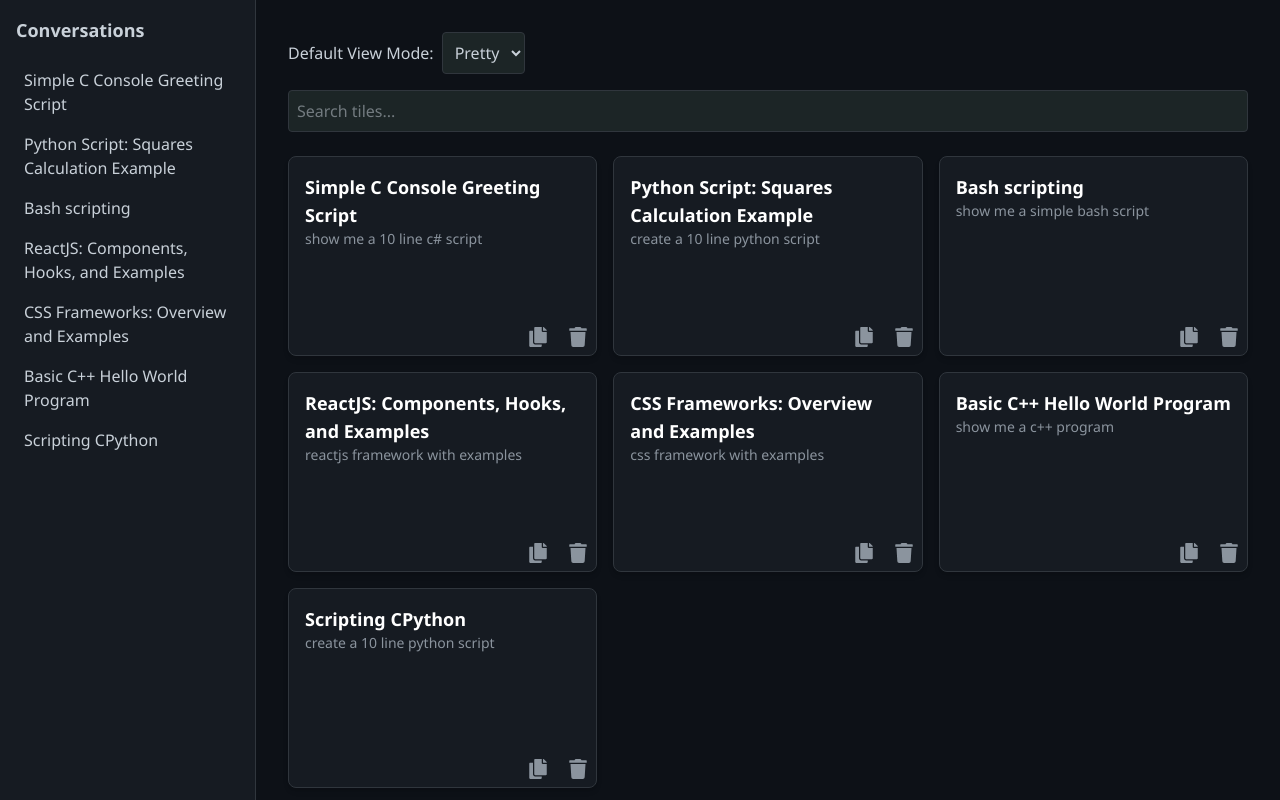
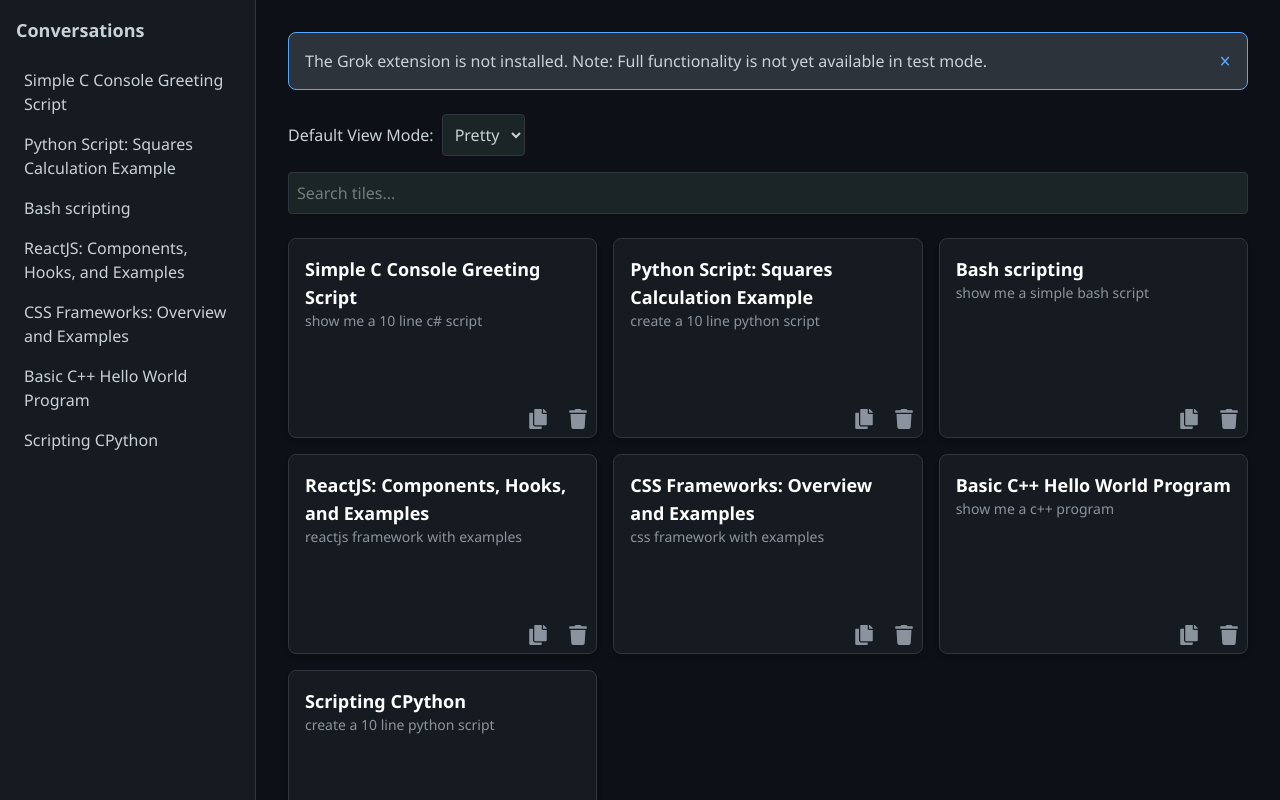
Before and after one commit to spencermx/Exporter, a Next.js app in the folder app-website/: page / in a window 1280 px wide. Shown: the top 800 px of the page. Built offline with nearby package versions, Linux system fonts and the light colour scheme.

Commit message:
extension warning

```diff
--- a/app-website/src/app/page.tsx
+++ b/app-website/src/app/page.tsx
@@ -18,6 +18,7 @@
   const [isTestMode, setIsTestMode] = useState(false);
   const [searchTerm, setSearchTerm] = useState<string>("");
   const [defaultViewMode, setDefaultViewMode] = useState<ViewMode>("pretty");
+  const [showExtensionAlert, setShowExtensionAlert] = useState<boolean>(false);
 
   // Filter tiles based on search term
   const filteredTiles = tiles.filter(
@@ -58,6 +59,7 @@
     } else {
       setIsTestMode(true);
       setTiles(getTestData());
+      setShowExtensionAlert(true); // Show alert when extension is not installed
     }
   }, []);
 
@@ -90,7 +92,7 @@
     return () => {
       window.removeEventListener("keydown", handleKeyDown);
     };
-  }, [filteredTiles]);
+  }, [filteredTiles, selectedTile]);
 
   const onDelete = (tile: ChatData) => {
     if (isTestMode) {
@@ -149,6 +151,22 @@
       </aside>
       {/* Main Content */}
       <div className="flex-1 p-8 flex flex-col items-center">
+        {/* Extension Alert */}
+        {showExtensionAlert && (
+          <div className="w-full max-w-6xl mb-6 bg-[#2d333b] border border-[#58a6ff] rounded-lg p-4 flex justify-between items-center">
+            <p className="text-[#c9d1d9]">
+              The Grok extension is not installed. Note: Full functionality is not
+              yet available in test mode.
+            </p>
+            <button
+              onClick={() => setShowExtensionAlert(false)}
+              className="text-[#58a6ff] hover:text-[#8b949e] transition duration-200"
+              aria-label="Dismiss alert"
+            >
+              ✕
+            </button>
+          </div>
+        )}
         <div className="w-full max-w-6xl mb-6">
           {/* View Mode Dropdown */}
           <div className="mb-4">
```
